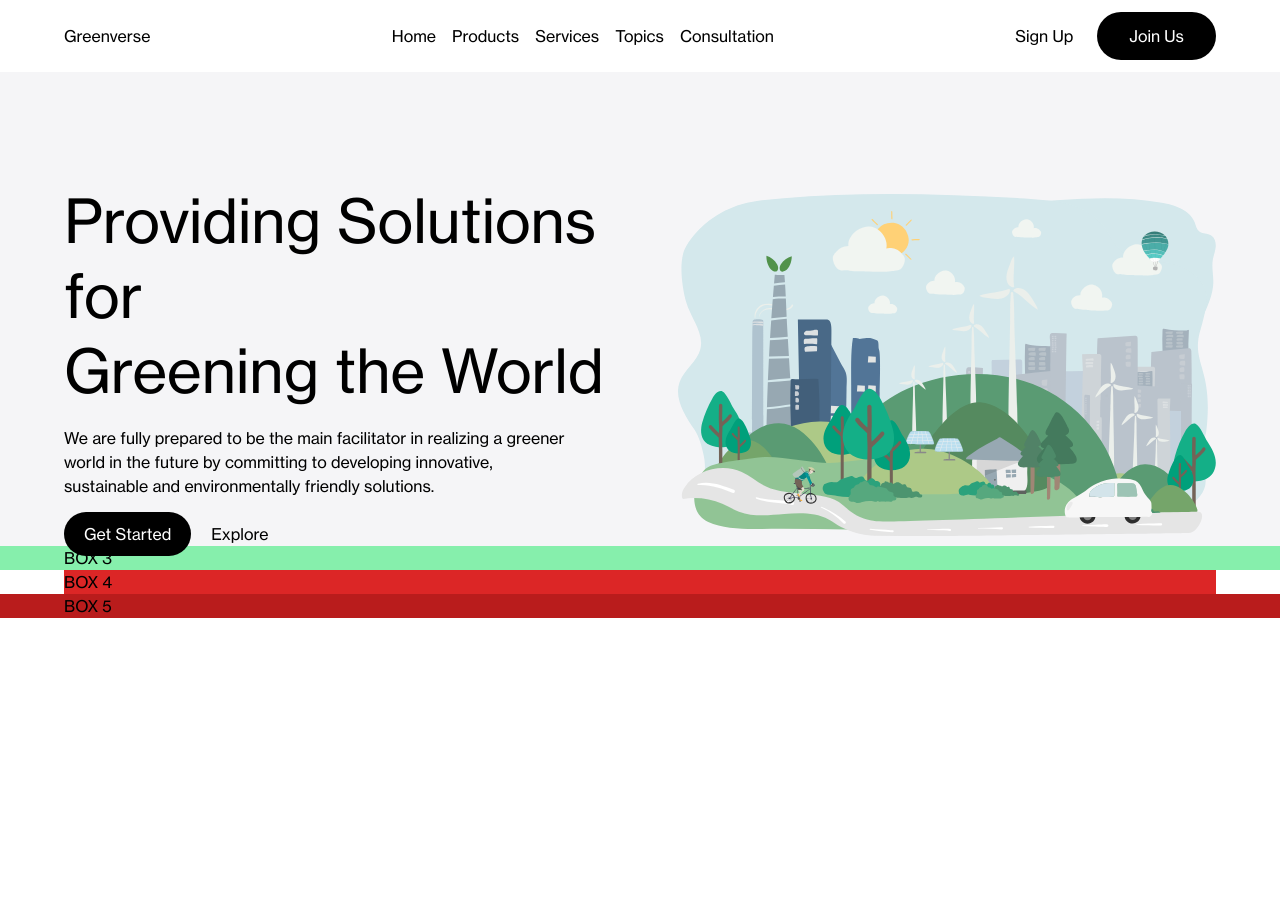
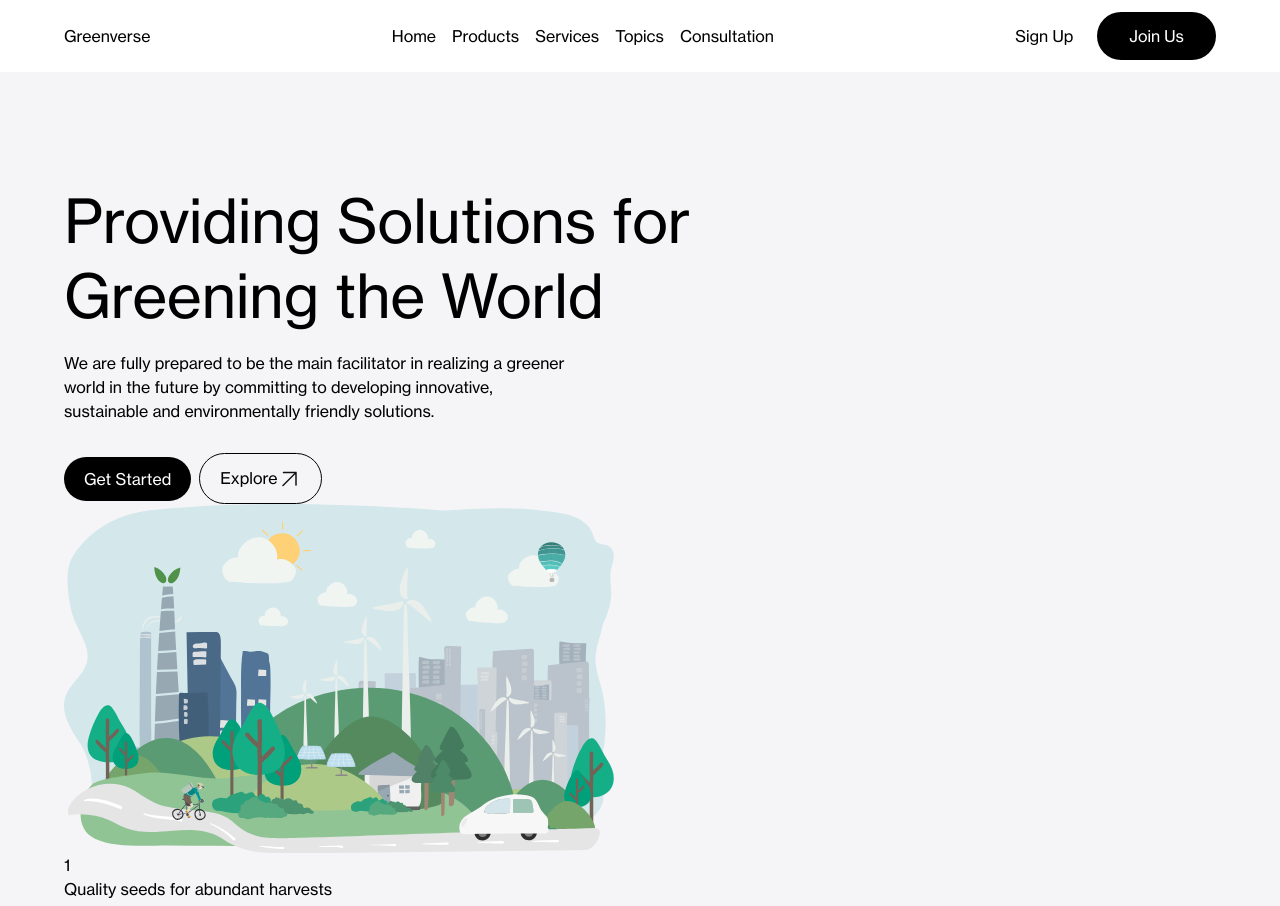
Before and after one commit to aryadira/greenverse, a React (Vite) app: page / in a window 1280 px wide. Shown: the top 906 px of the page. Before the commit the page ends 800 px from the top, so only its background shows below. Built offline with nearby package versions, Linux system fonts and the light colour scheme; the HTML template or start-up script is replaced by a standard one.

Commit message:
card product

```diff
--- a/src/components/parts/ButtonDark.jsx
+++ b/src/components/parts/ButtonDark.jsx
@@ -4,7 +4,7 @@ import React from "react";
 
 const ButtonDark = (props) => {
   return (
-    <div className="mt-[24px]">
+    <div className="mt-[30px]">
       <a href="#" className="bg-black text-white rounded-[40px] px-5 py-3">
         {props.title}
       </a>
--- a/src/components/parts/ButtonLight.jsx
+++ b/src/components/parts/ButtonLight.jsx
@@ -1,13 +1,17 @@
 /* eslint-disable no-unused-vars */
 /* eslint-disable react/prop-types */
 import React from "react";
+import arrow from "../../assets/img/arrow.png";
 
 const ButtonLight = (props) => {
   return (
-    <div className="mt-[24px]">
-      <a href="#" className="rounded-[40px] px-5 py-3">
+    <div className="mt-[30px] flex rounded-[40px] px-5 py-3 border cursor-pointer ml-2 border-black">
+      <a href="#" className="">
         {props.title}
       </a>
+      <span>
+        <img src={arrow} alt="" />
+      </span>
     </div>
   );
 };
--- /dev/null
+++ b/src/components/parts/CardProduct.jsx
@@ -0,0 +1,13 @@
+import React from "react";
+
+const CardProduct = (props) => {
+  return (
+    <div className="card max-w-[295px] h-[274px]">
+      <p className="number">{props.number}</p>
+      <h1 className="desc">{props.desc}</h1>
+      <img src={props.img} alt="" />
+    </div>
+  );
+};
+
+export default CardProduct;
--- a/src/components/sections/SectionLanding.jsx
+++ b/src/components/sections/SectionLanding.jsx
@@ -6,7 +6,7 @@ import ButtonLight from "../parts/ButtonLight";
 
 const SectionLanding = () => {
   return (
-    <div className="wrapper flex mt-28 justify-between items-center">
+    <div className="wrapper flex mt-28 justify-between items-center flex-wrap">
       <div className="left">
         <h1 className="text-6xl leading-tight">
           Providing Solutions for <br /> Greening the World
@@ -21,8 +21,8 @@ const SectionLanding = () => {
           <ButtonLight title={"Explore"} />
         </div>
       </div>
-      <div className="right w-[550px]">
-        <img src={landingImg} />
+      <div className="right md:w-[550px] w-[200px]">
+        <img src={landingImg} className="" />
       </div>
     </div>
   );
--- /dev/null
+++ b/src/components/sections/SectionProducts.jsx
@@ -0,0 +1,19 @@
+import React from "react";
+import CardProduct from "../parts/CardProduct";
+import img1 from "../../assets/img/product-1.svg";
+
+const SectionProducts = () => {
+  return (
+    <div className="wrapper">
+      <div>
+        <CardProduct
+          number={"1"}
+          desc={"Quality seeds for abundant harvests"}
+          img={img1}
+        />
+      </div>
+    </div>
+  );
+};
+
+export default SectionProducts;
--- a/src/pages/LandingPage.jsx
+++ b/src/pages/LandingPage.jsx
@@ -1,5 +1,6 @@
 import { BoxContainer, SpacingLayout } from "../layouts";
 import SectionLanding from "../components/sections/SectionLanding";
+import SectionProducts from "../components/sections/SectionProducts";
 
 const LandingPage = () => {
   return (
@@ -9,21 +10,12 @@ const LandingPage = () => {
           <SectionLanding />
         </BoxContainer>
       </SpacingLayout>
-      <div className="box-3 bg-red-500">
-        <SpacingLayout className="bg-green-300">
-          <BoxContainer>BOX 3</BoxContainer>
-        </SpacingLayout>
-      </div>
-      <SpacingLayout>
+
+      <SpacingLayout className="bg-[#F5F5F7]">
         <BoxContainer>
-          <div className="box-4 bg-red-600">BOX 4</div>
+          <SectionProducts />
         </BoxContainer>
       </SpacingLayout>
-      <div className="box-5 bg-red-700">
-        <SpacingLayout>
-          <BoxContainer>BOX 5</BoxContainer>
-        </SpacingLayout>
-      </div>
     </div>
   );
 };
```
Also changed, not shown: src/assets/img/arrow.png (added), src/assets/img/arrow.svg.
